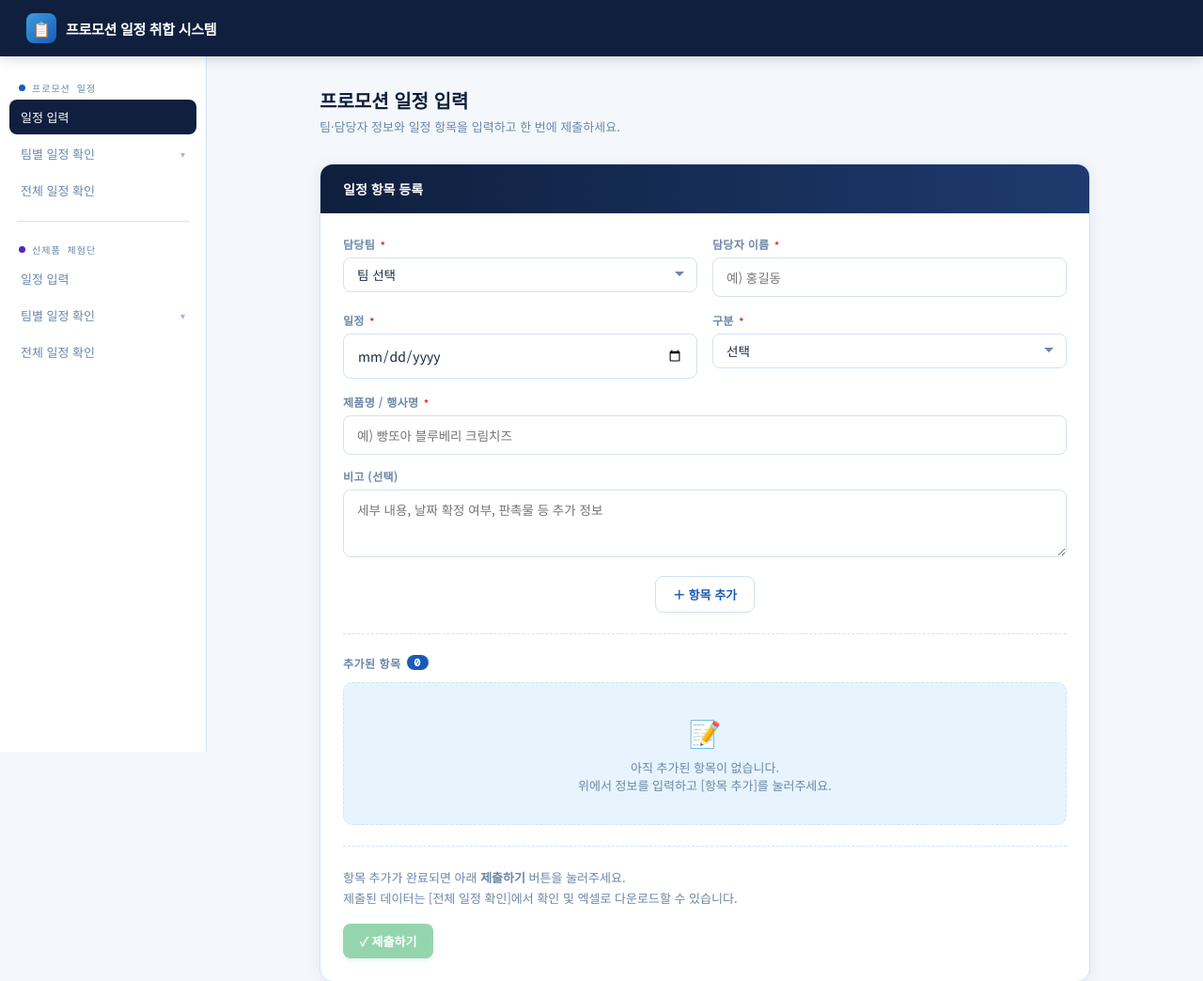
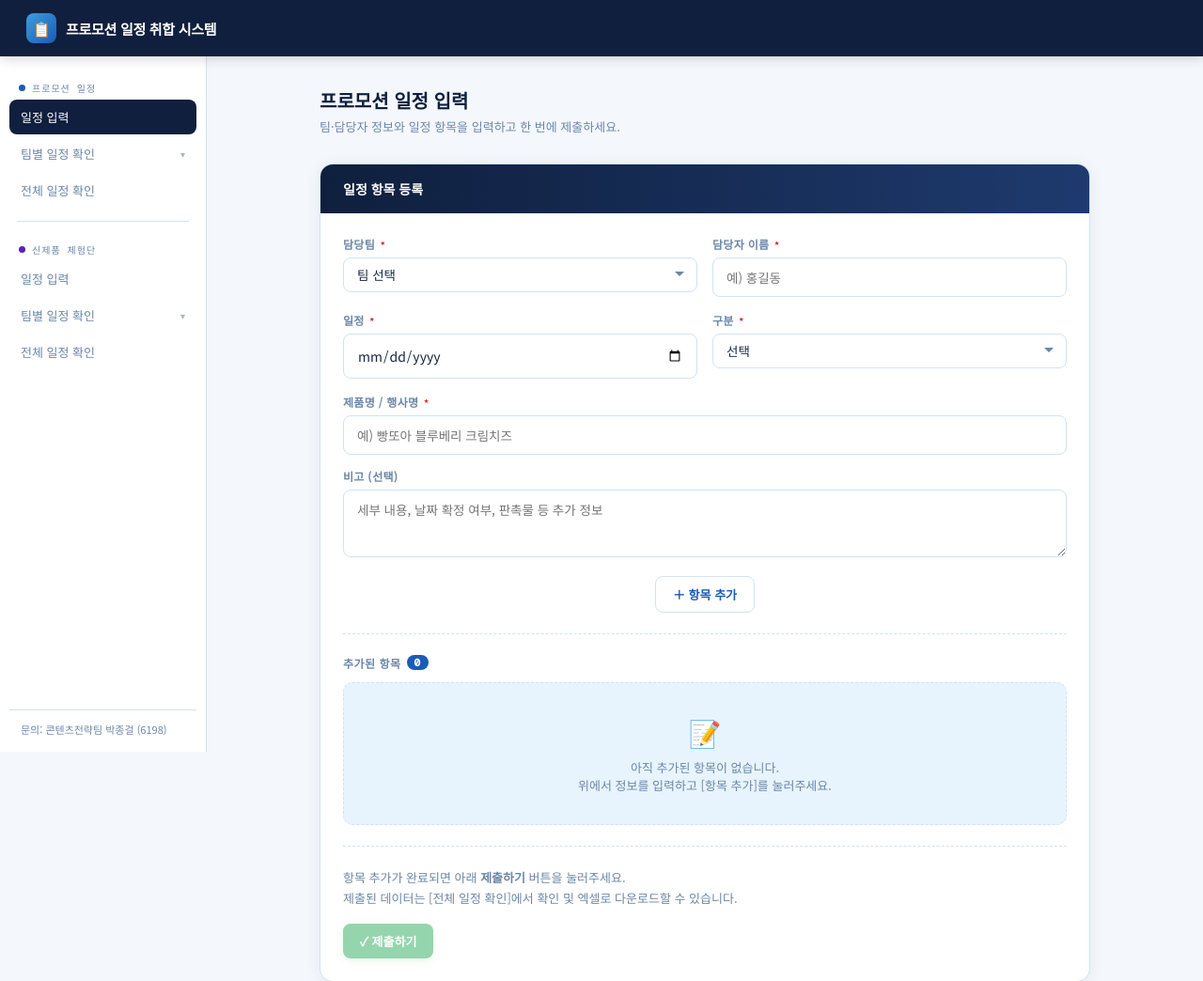
Before and after one commit to junglepark94-alt/promoapp, a Flask app: page / in a window 1280 px wide. Shown: the top 1044 px of the page at 94% size. Run offline with Flask 3, Linux system fonts and the light colour scheme; some libraries are stand-ins or nearby versions.

Commit message:
feat: 날짜 클릭 캘린더 팝업, 사이드바 문의 문구, 빙그레 B 패비콘
- date input 전체 영역 클릭 시 showPicker()로 캘린더 즉시 표시
- 사이드바 하단 '문의: 콘텐츠전략팀 박종걸 (6198)' 고정 문구 추가
- 빙그레 B 투명 SVG 패비콘 적용 (static/favicon.svg)

Co-Authored-By: Claude Sonnet 4.6 <noreply@anthropic.com>

```diff
--- a/templates/index.html
+++ b/templates/index.html
@@ -4,6 +4,7 @@
 <meta charset="UTF-8">
 <meta name="viewport" content="width=device-width, initial-scale=1.0">
 <title>프로모션 일정 취합 시스템</title>
+<link rel="icon" type="image/svg+xml" href="/static/favicon.svg">
 <link rel="preconnect" href="https://fonts.googleapis.com">
 <link href="https://fonts.googleapis.com/css2?family=Noto+Sans+KR:wght@300;400;500;700&family=DM+Mono:wght@400;500&display=swap" rel="stylesheet">
 <style>
@@ -46,10 +47,21 @@
   .sidebar {
     background: var(--white);
     border-right: 1px solid var(--border);
-    padding: 16px 10px 24px;
+    padding: 16px 10px 0;
     position: sticky; top:60px;
     height: calc(100vh - 60px);
     overflow-y: auto;
+    display: flex;
+    flex-direction: column;
+  }
+  .sidebar-nav { flex: 1; }
+  .sidebar-footer {
+    padding: 12px 12px 16px;
+    border-top: 1px solid var(--border);
+    font-size: 11px;
+    color: var(--muted);
+    line-height: 1.5;
+    margin-top: 12px;
   }
 
   /* 섹션 레이블 */
@@ -268,6 +280,7 @@
 
   <!-- ── SIDEBAR ── -->
   <aside class="sidebar">
+  <div class="sidebar-nav">
 
     <!-- 프로모션 일정 섹션 -->
     <div class="nav-group-label">
@@ -313,6 +326,8 @@
       전체 일정 확인
     </button>
 
+  </div><!-- /sidebar-nav -->
+  <div class="sidebar-footer">문의: 콘텐츠전략팀 박종걸 (6198)</div>
   </aside>
 
   <main>
@@ -1020,6 +1035,13 @@ function showToast(msg, type='success') {
     if (e.key === 'Enter') { e.preventDefault(); addEntry(s); }
   });
 });
+
+// 날짜 입력 전체 영역 클릭 시 캘린더 팝업
+document.querySelectorAll('input[type="date"]').forEach(el => {
+  el.addEventListener('click', function() {
+    try { this.showPicker(); } catch(e) {}
+  });
+});
 </script>
 </body>
 </html>
```
Also changed, not shown: static/favicon.svg (added).
